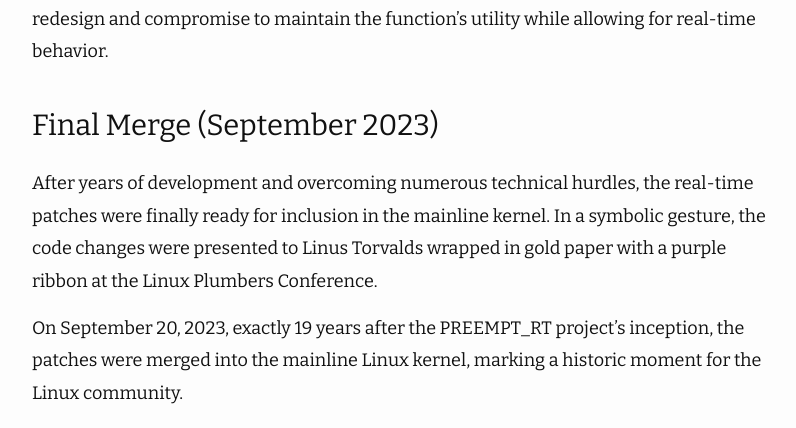
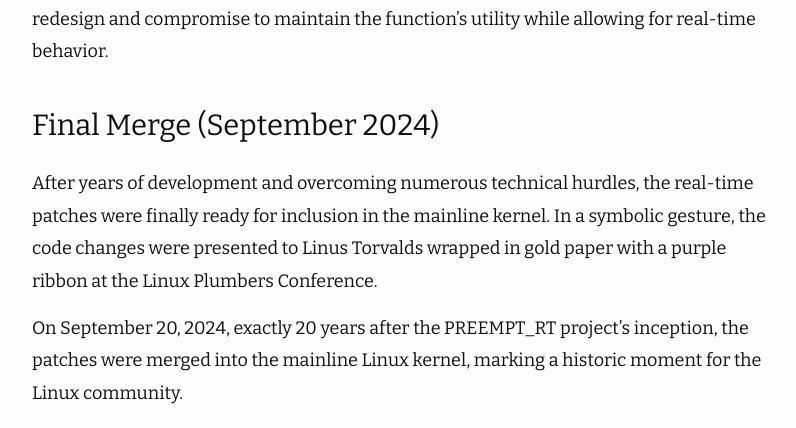
Before and after one commit to mohitmishra786/chessman, a Jekyll site: the page built from _posts/2024-09-27-Real-Time-Support-in-Linux.md, in a window 1280 px wide and 900 px high, scrolled down 2996 px. Shown: the part 152-580 px from the top of the window, without its empty margins (238-1034 px from the left). Built offline with Jekyll 4.4.1, drawn with Linux system fonts in a browser that asks for light colours; nearby versions of some CDN libraries; a script that is not in the unit is left out.

Commit message:
Update 2024-09-27-Real-Time-Support-in-Linux.md

```diff
--- a/_posts/2024-09-27-Real-Time-Support-in-Linux.md
+++ b/_posts/2024-09-27-Real-Time-Support-in-Linux.md
@@ -63,11 +63,11 @@
 
 The `printk` function is crucial for kernel debugging but can introduce unpredictable delays, which is problematic for a real-time system. Resolving this issue required careful redesign and compromise to maintain the function's utility while allowing for real-time behavior.
 
-### Final Merge (September 2023)
+### Final Merge (September 2024)
 
 After years of development and overcoming numerous technical hurdles, the real-time patches were finally ready for inclusion in the mainline kernel. In a symbolic gesture, the code changes were presented to Linus Torvalds wrapped in gold paper with a purple ribbon at the Linux Plumbers Conference.
 
-On September 20, 2023, exactly 19 years after the PREEMPT_RT project's inception, the patches were merged into the mainline Linux kernel, marking a historic moment for the Linux community.
+On September 20, 2024, exactly 20 years after the PREEMPT_RT project's inception, the patches were merged into the mainline Linux kernel, marking a historic moment for the Linux community.
 
 ## Technical Deep Dive: How Real-Time Linux Works
 
```
